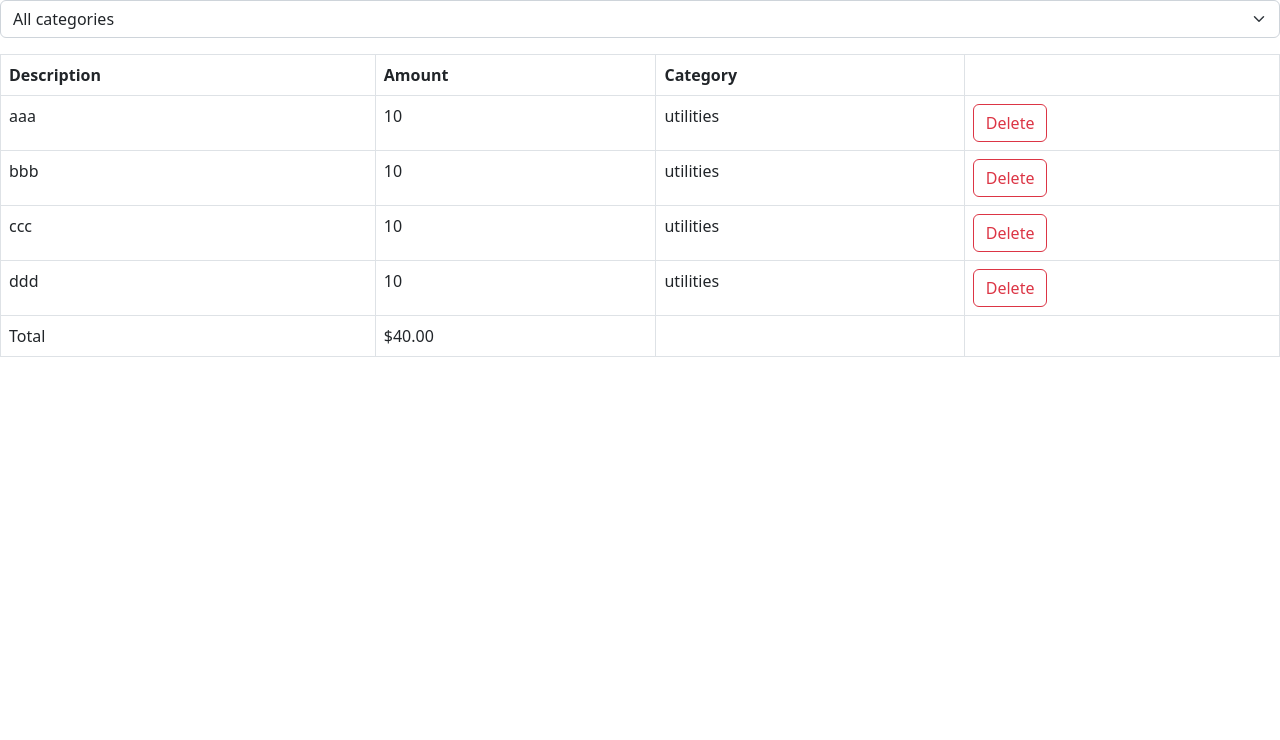
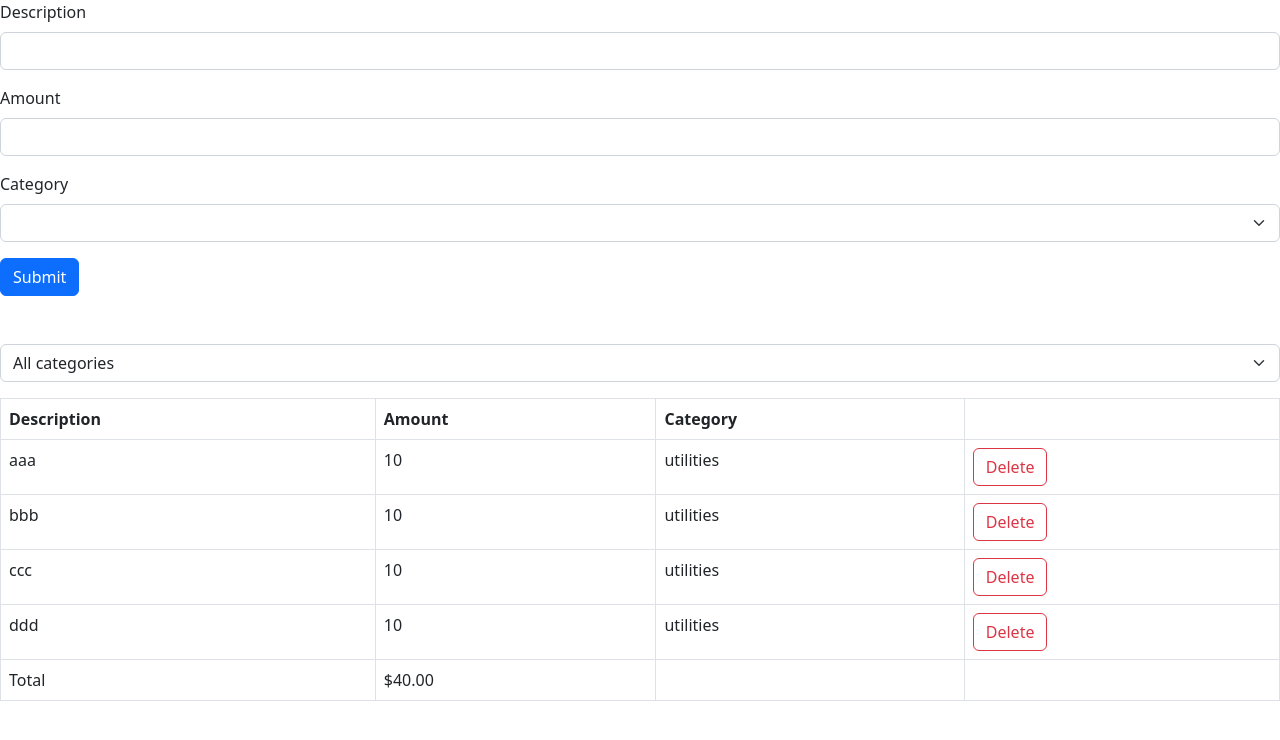
Before and after one commit to GodsplanElot/ExpenseTracker_App, a React (Vite) app: page / in a window 1280 px wide. Shown: the top 740 px of the page. Built offline with nearby package versions, Linux system fonts and the light colour scheme.

Commit message:
UI of project finished

```diff
--- a/src/App.tsx
+++ b/src/App.tsx
@@ -1,8 +1,9 @@
 import { useState } from "react"
 import ExpenseList from "./expense-tracker/components/ExpenseList"
 import ExpenseFilter from "./expense-tracker/components/ExpenseFilter"
+import ExpenseForm from "./expense-tracker/components/ExpenseForm";
 
-const categories = ["Groceries", "Utilities", "Entertainment"];
+export const categories = ["Groceries", "Utilities", "Entertainment"];
 
 
 function App() {
@@ -18,11 +19,15 @@ function App() {
 
   return (
     <div>
+      <div className="mb-5">
+        <ExpenseForm />
+      </div>
+
       <div className="mb-3">
         <ExpenseFilter onSelectCategory={category => setSelectedCategory(category)}></ExpenseFilter>
       </div>
 
-      <ExpenseList expenses={visibleExpenses} onDelete={(id) => setExpenses(expenses.filter(e => e.id !== id))} />
+        <ExpenseList expenses={visibleExpenses} onDelete={(id) => setExpenses(expenses.filter(e => e.id !== id))} />
     </div>
 
 
--- a/src/expense-tracker/components/ExpenseFilter.tsx
+++ b/src/expense-tracker/components/ExpenseFilter.tsx
@@ -1,3 +1,5 @@
+import { categories } from '../../App'
+
 interface Props {
     onSelectCategory: (category: string) => void;
 }
@@ -7,9 +9,7 @@ const ExpenseFilter = ( {onSelectCategory}: Props) => {
     <div>
       <select  className='form-select' onChange={(event) => onSelectCategory(event.target.value)}>
         <option value="">All categories</option>
-        <option value="Groceries">Groceries</option>
-        <option value="utilities">utilities</option>
-        <option value="Entertainment">Entertainment</option>
+        {categories.map(category => <option key={category} value={category}>{category}</option>)}
       </select>
     </div>
   )
--- a/src/expense-tracker/components/ExpenseForm.tsx
+++ b/src/expense-tracker/components/ExpenseForm.tsx
@@ -1,3 +1,4 @@
+import { categories } from "../../App"
 
 
 const ExpenseForm = () => {
@@ -17,11 +18,12 @@ const ExpenseForm = () => {
 
         <div className="mb-3">
         <label htmlFor="category" className="form-label">Category</label>
-        <select id="category"  className="form-control" >
-
+        <select id="category"  className="form-select">
+        <option value=""></option>
+        { categories.map(category => <option key={category} value={category}> </option> )}
         </select>
         </div>
-
+        <button className="btn btn-primary">Submit</button>
       </form>
     </div>
   )
```
